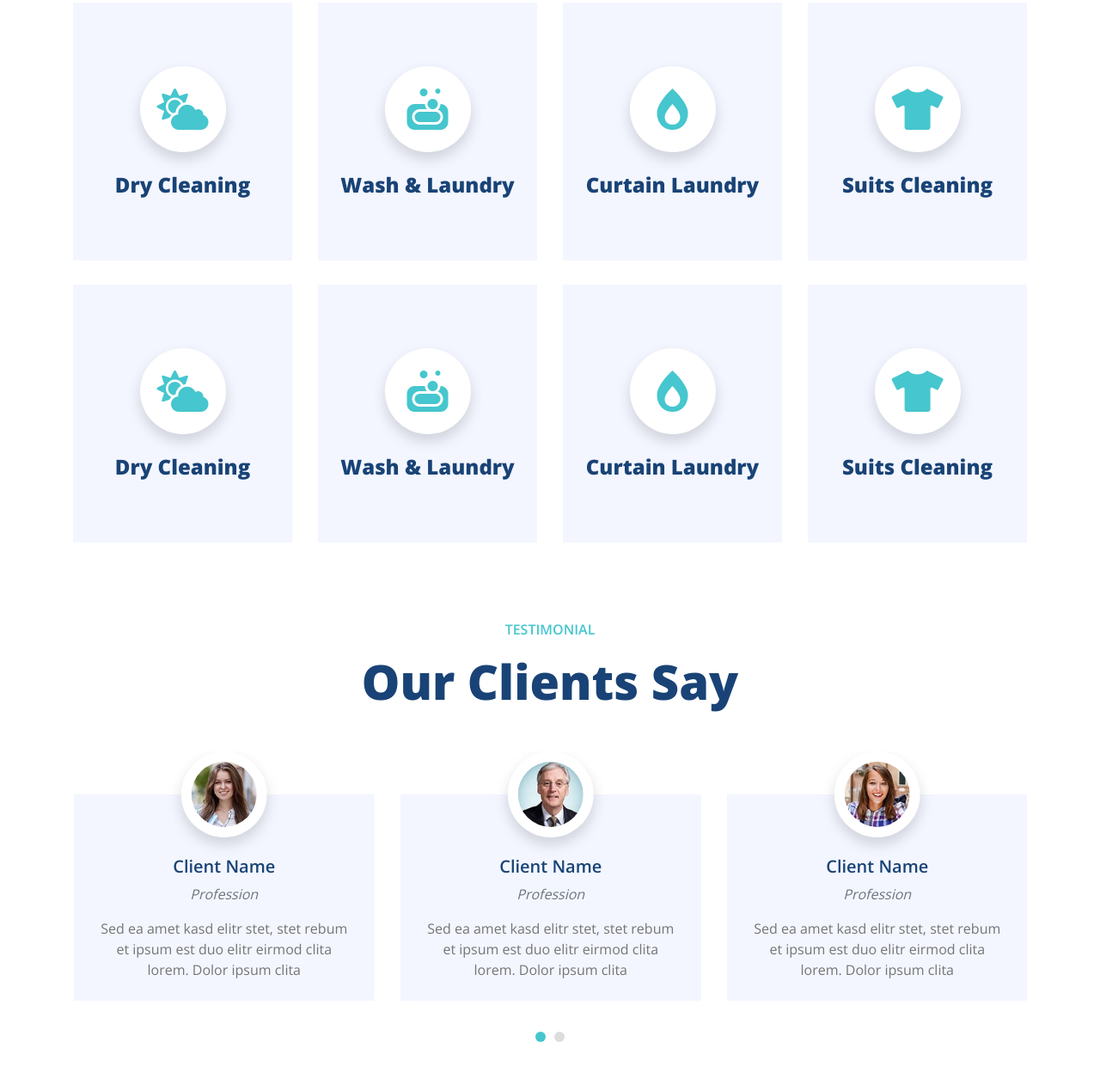
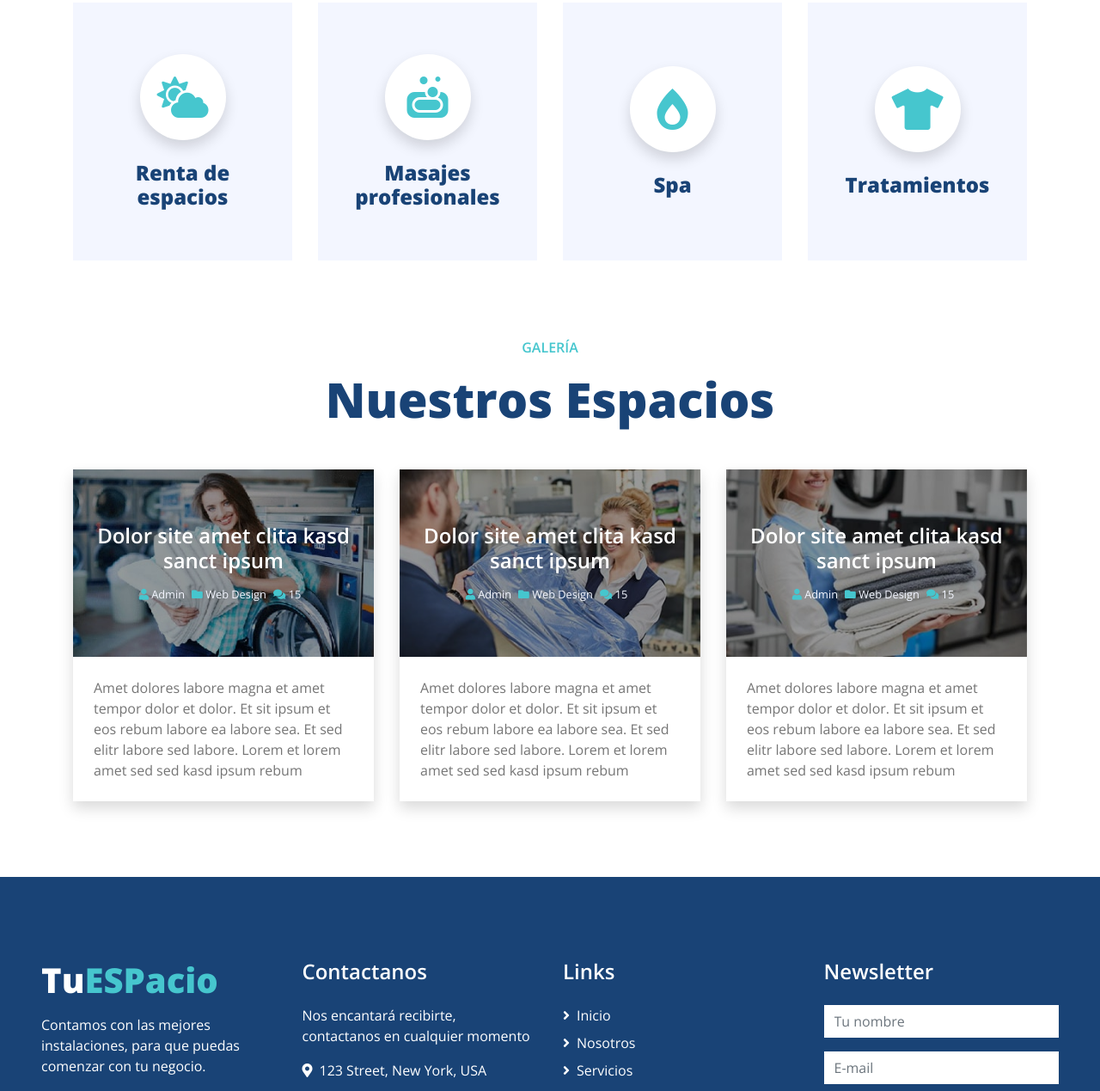
Before and after one commit to hectororigel1994/TuEspacio, a plain HTML site: page service.html in a window 1280 px wide. Shown: the part 589-1858 px from the top of the page at 86% size. Drawn offline with nearby package versions, Linux system fonts and the light colour scheme.

Commit message:
Add files via upload

```diff
--- a/service.html
+++ b/service.html
@@ -101,13 +101,13 @@
         <div class="container py-5">
             <div class="row align-items-center py-4">
                 <div class="col-md-6 text-center text-md-left">
-                    <h1 class="mb-4 mb-md-0 text-white">Our Services</h1>
+                    <h1 class="mb-4 mb-md-0 text-white">Nuestros servicios</h1>
                 </div>
                 <div class="col-md-6 text-center text-md-right">
                     <div class="d-inline-flex align-items-center">
-                        <a class="btn text-white" href="">Home</a>
+                        <a class="btn text-white" href="">Inicio</a>
                         <i class="fas fa-angle-right text-white"></i>
-                        <a class="btn text-white disabled" href="">Services</a>
+                        <a class="btn text-white disabled" href="">Servicios</a>
                     </div>
                 </div>
             </div>
@@ -119,15 +119,15 @@
     <!-- Services Start -->
     <div class="container-fluid pt-5 pb-3">
         <div class="container">
-            <h6 class="text-secondary text-uppercase text-center font-weight-medium mb-3">Our Services</h6>
-            <h1 class="display-4 text-center mb-5">What We Offer</h1>
+            <h6 class="text-secondary text-uppercase text-center font-weight-medium mb-3">Nuestos servicios</h6>
+            <h1 class="display-4 text-center mb-5">Que ofrecemos</h1>
             <div class="row">
                 <div class="col-lg-3 col-md-6 pb-1">
                     <div class="d-flex flex-column align-items-center justify-content-center text-center bg-light mb-4 px-4" style="height: 300px;">
                         <div class="d-inline-flex align-items-center justify-content-center bg-white shadow rounded-circle mb-4" style="width: 100px; height: 100px;">
                             <i class="fa fa-3x fa-cloud-sun text-secondary"></i>
                         </div>
-                        <h4 class="font-weight-bold m-0">Dry Cleaning</h4>
+                        <h4 class="font-weight-bold m-0">Renta de espacios</h4>
                     </div>
                 </div>
                 <div class="col-lg-3 col-md-6 pb-1">
@@ -135,7 +135,7 @@
                         <div class="d-inline-flex align-items-center justify-content-center bg-white shadow rounded-circle mb-4" style="width: 100px; height: 100px;">
                             <i class="fas fa-3x fa-soap text-secondary"></i>
                         </div>
-                        <h4 class="font-weight-bold m-0">Wash & Laundry</h4>
+                        <h4 class="font-weight-bold m-0">Masajes profesionales</h4>
                     </div>
                 </div>
                 <div class="col-lg-3 col-md-6 pb-1">
@@ -143,7 +143,7 @@
                         <div class="d-inline-flex align-items-center justify-content-center bg-white shadow rounded-circle mb-4" style="width: 100px; height: 100px;">
                             <i class="fa fa-3x fa-burn text-secondary"></i>
                         </div>
-                        <h4 class="font-weight-bold m-0">Curtain Laundry</h4>
+                        <h4 class="font-weight-bold m-0">Spa</h4>
                     </div>
                 </div>
                 <div class="col-lg-3 col-md-6 pb-1">
@@ -151,39 +151,7 @@
                         <div class="d-inline-flex align-items-center justify-content-center bg-white shadow rounded-circle mb-4" style="width: 100px; height: 100px;">
                             <i class="fa fa-3x fa-tshirt text-secondary"></i>
                         </div>
-                        <h4 class="font-weight-bold m-0">Suits Cleaning</h4>
-                    </div>
-                </div>
-                <div class="col-lg-3 col-md-6 pb-1">
-                    <div class="d-flex flex-column align-items-center justify-content-center text-center bg-light mb-4 px-4" style="height: 300px;">
-                        <div class="d-inline-flex align-items-center justify-content-center bg-white shadow rounded-circle mb-4" style="width: 100px; height: 100px;">
-                            <i class="fa fa-3x fa-cloud-sun text-secondary"></i>
-                        </div>
-                        <h4 class="font-weight-bold m-0">Dry Cleaning</h4>
-                    </div>
-                </div>
-                <div class="col-lg-3 col-md-6 pb-1">
-                    <div class="d-flex flex-column align-items-center justify-content-center text-center bg-light mb-4 px-4" style="height: 300px;">
-                        <div class="d-inline-flex align-items-center justify-content-center bg-white shadow rounded-circle mb-4" style="width: 100px; height: 100px;">
-                            <i class="fas fa-3x fa-soap text-secondary"></i>
-                        </div>
-                        <h4 class="font-weight-bold m-0">Wash & Laundry</h4>
-                    </div>
-                </div>
-                <div class="col-lg-3 col-md-6 pb-1">
-                    <div class="d-flex flex-column align-items-center justify-content-center text-center bg-light mb-4 px-4" style="height: 300px;">
-                        <div class="d-inline-flex align-items-center justify-content-center bg-white shadow rounded-circle mb-4" style="width: 100px; height: 100px;">
-                            <i class="fa fa-3x fa-burn text-secondary"></i>
-                        </div>
-                        <h4 class="font-weight-bold m-0">Curtain Laundry</h4>
-                    </div>
-                </div>
-                <div class="col-lg-3 col-md-6 pb-1">
-                    <div class="d-flex flex-column align-items-center justify-content-center text-center bg-light mb-4 px-4" style="height: 300px;">
-                        <div class="d-inline-flex align-items-center justify-content-center bg-white shadow rounded-circle mb-4" style="width: 100px; height: 100px;">
-                            <i class="fa fa-3x fa-tshirt text-secondary"></i>
-                        </div>
-                        <h4 class="font-weight-bold m-0">Suits Cleaning</h4>
+                        <h4 class="font-weight-bold m-0">Tratamientos</h4>
                     </div>
                 </div>
             </div>
@@ -192,8 +160,66 @@
     <!-- Services End -->
 
 
+    <div class="container-fluid mt-5 pb-2">
+        <div class="container">
+            <h6 class="text-secondary text-uppercase text-center font-weight-medium mb-3">Galería</h6>
+            <h1 class="display-4 text-center mb-5">Nuestros Espacios</h1>
+            <div class="row">
+                <div class="col-lg-4 mb-2">
+                    <div class="shadow mb-4">
+                        <div class="position-relative">
+                            <img class="img-fluid w-100" src="img/blog-1.jpg" alt="">
+                            <a href="" class="position-absolute w-100 h-100 d-flex flex-column align-items-center justify-content-center   text-decoration-none p-4" style="top: 0; left: 0; background: rgba(0, 0, 0, .4);">
+                                <h4 class="text-center text-white font-weight-medium mb-3">Dolor site amet clita kasd sanct ipsum</h4>
+                                <div class="d-flex text-light">
+                                    <small class="mr-2"><i class="fa fa-user text-secondary"></i> Admin</small>
+                                    <small class="mr-2"><i class="fa fa-folder text-secondary"></i> Web Design</small>
+                                    <small class="mr-2"><i class="fa fa-comments text-secondary"></i> 15</small>
+                                </div>
+                            </a>
+                        </div>
+                        <p class="m-0 p-4">Amet dolores labore magna et amet tempor dolor et dolor. Et sit ipsum et eos rebum labore ea labore sea. Et sed elitr labore sed labore. Lorem et lorem amet sed sed kasd ipsum rebum</p>
+                    </div>
+                </div>
+                <div class="col-lg-4 mb-2">
+                    <div class="shadow mb-4">
+                        <div class="position-relative">
+                            <img class="img-fluid w-100" src="img/blog-2.jpg" alt="">
+                            <a href="" class="position-absolute w-100 h-100 d-flex flex-column align-items-center justify-content-center   text-decoration-none p-4" style="top: 0; left: 0; background: rgba(0, 0, 0, .4);">
+                                <h4 class="text-center text-white font-weight-medium mb-3">Dolor site amet clita kasd sanct ipsum</h4>
+                                <div class="d-flex text-light">
+                                    <small class="mr-2"><i class="fa fa-user text-secondary"></i> Admin</small>
+                                    <small class="mr-2"><i class="fa fa-folder text-secondary"></i> Web Design</small>
+                                    <small class="mr-2"><i class="fa fa-comments text-secondary"></i> 15</small>
+                                </div>
+                            </a>
+                        </div>
+                        <p class="m-0 p-4">Amet dolores labore magna et amet tempor dolor et dolor. Et sit ipsum et eos rebum labore ea labore sea. Et sed elitr labore sed labore. Lorem et lorem amet sed sed kasd ipsum rebum</p>
+                    </div>
+                </div>
+                <div class="col-lg-4 mb-2">
+                    <div class="shadow mb-4">
+                        <div class="position-relative">
+                            <img class="img-fluid w-100" src="img/blog-3.jpg" alt="">
+                            <a href="" class="position-absolute w-100 h-100 d-flex flex-column align-items-center justify-content-center   text-decoration-none p-4" style="top: 0; left: 0; background: rgba(0, 0, 0, .4);">
+                                <h4 class="text-center text-white font-weight-medium mb-3">Dolor site amet clita kasd sanct ipsum</h4>
+                                <div class="d-flex text-light">
+                                    <small class="mr-2"><i class="fa fa-user text-secondary"></i> Admin</small>
+                                    <small class="mr-2"><i class="fa fa-folder text-secondary"></i> Web Design</small>
+                                    <small class="mr-2"><i class="fa fa-comments text-secondary"></i> 15</small>
+                                </div>
+                            </a>
+                        </div>
+                        <p class="m-0 p-4">Amet dolores labore magna et amet tempor dolor et dolor. Et sit ipsum et eos rebum labore ea labore sea. Et sed elitr labore sed labore. Lorem et lorem amet sed sed kasd ipsum rebum</p>
+                    </div>
+                </div>
+            </div>
+        </div>
+    </div>
+
+
     <!-- Testimonial Start -->
-    <div class="container-fluid py-5">
+    <!--<div class="container-fluid py-5">
         <div class="container">
             <h6 class="text-secondary text-uppercase text-center font-weight-medium mb-3">Testimonial</h6>
             <h1 class="display-4 text-center mb-5">Our Clients Say</h1>
@@ -232,7 +258,7 @@
                 </div>
             </div>
         </div>
-    </div>
+    </div> -->
     <!-- Testimonial End -->
 
 
```
Also changed, not shown: about.html (+29 -29 lines), contact.html (+9 -9 lines).
